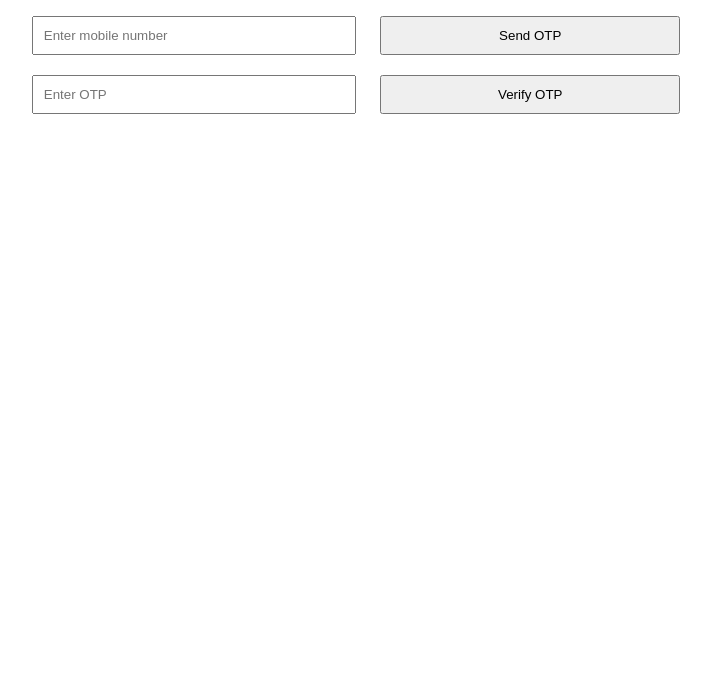
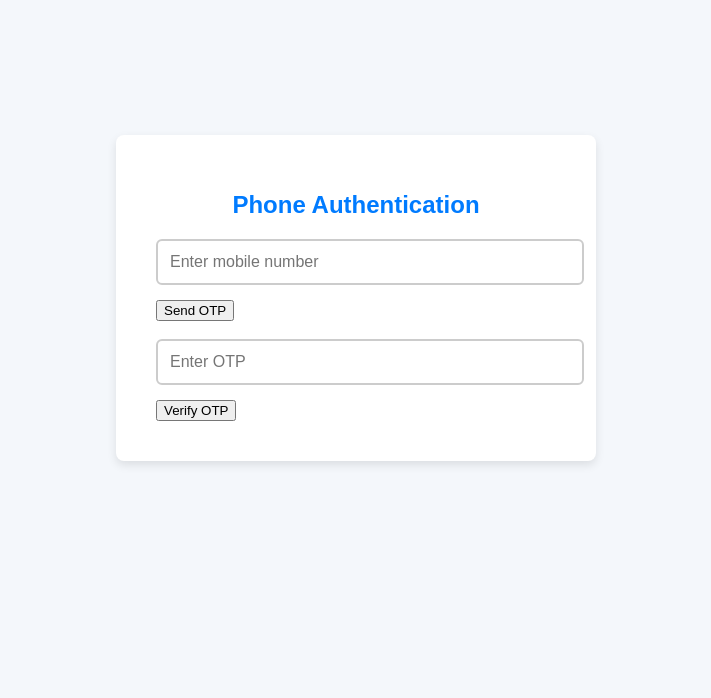
Before and after one commit to samruddhi33333/mobile-number-authentication, a plain HTML site: page index.html in a window 1280 px wide. Shown: the part 102-800 px from the top of the page, without its empty margins (284-995 px from the left). Drawn offline with Linux system fonts and the light colour scheme.

Commit message:
index.html

```diff
--- a/index.html
+++ b/index.html
@@ -4,24 +4,128 @@
   <meta charset="UTF-8">
   <meta name="viewport" content="width=device-width, initial-scale=1.0">
   <title>Mobile Number Authentication</title>
+
+
   <script src="https://www.gstatic.com/firebasejs/9.22.0/firebase-app.js"></script>
   <script src="https://www.gstatic.com/firebasejs/9.22.0/firebase-auth.js"></script>
+
   <style>
-    body { font-family: Arial, sans-serif; margin: 0; padding: 0; text-align: center; }
-    .container { margin-top: 50px; }
-    input, button { margin: 10px; padding: 10px; width: 300px; }
+
+    body {
+      font-family: 'Arial', sans-serif;
+      margin: 0;
+      padding: 0;
+      background: #f4f7fb;
+      color: #333;
+      display: flex;
+      justify-content: center;
+      align-items: center;
+      height: 100vh;
+      text-align: center;
+    }
+
+    .container {
+      background-color: #ffffff;
+      border-radius: 8px;
+      box-shadow: 0 4px 10px rgba(0, 0, 0, 0.1);
+      padding: 40px;
+      width: 100%;
+      max-width: 400px;
+    }
+
+    h1 {
+      color: #007bff;
+      margin-bottom: 20px;
+      font-size: 24px;
+      font-weight: 600;
+    }
+
+    .input-field {
+      margin-bottom: 15px;
+      display: flex;
+      flex-direction: column;
+      align-items: flex-start;
+    }
+
+    .input-field input {
+      padding: 12px;
+      width: 100%;
+      font-size: 16px;
+      border: 2px solid #ccc;
+      border-radius: 6px;
+      outline: none;
+      transition: border-color 0.3s;
+    }
+
+    .input-field input:focus {
+      border-color: #007bff;
+    }
+
+    .input-field button {
+      background-color: #007bff;
+      color: white;
+      padding: 12px;
+      width: 100%;
+      font-size: 16px;
+      border: none;
+      border-radius: 6px;
+      cursor: pointer;
+      transition: background-color 0.3s;
+    }
+
+    .input-field button:hover {
+      background-color: #0056b3;
+    }
+
+    .btn-group {
+      display: flex;
+      justify-content: space-between;
+    }
+
+    /* Responsive Design */
+    @media (max-width: 480px) {
+      .container {
+        width: 90%;
+        padding: 30px;
+      }
+
+      h1 {
+        font-size: 20px;
+      }
+
+      .input-field input,
+      .input-field button {
+        width: 100%;
+      }
+    }
   </style>
+
 </head>
 <body>
   <div class="container">
     <h1>Phone Authentication</h1>
     <div id="recaptcha-container"></div>
-    <input type="text" id="phoneNumber" placeholder="Enter mobile number" />
-    <button id="sendOtpBtn">Send OTP</button>
+
+    <div class="input-field">
+      <input type="text" id="phoneNumber" placeholder="Enter mobile number" />
+    </div>
+
+    <div class="btn-group">
+      <button id="sendOtpBtn">Send OTP</button>
+    </div>
+
     <br />
-    <input type="text" id="otp" placeholder="Enter OTP" />
-    <button id="verifyOtpBtn">Verify OTP</button>
+
+    <div class="input-field">
+      <input type="text" id="otp" placeholder="Enter OTP" />
+    </div>
+
+    <div class="btn-group">
+      <button id="verifyOtpBtn">Verify OTP</button>
+    </div>
   </div>
+
+
   <script src="auth.js"></script>
 </body>
 </html>
```
